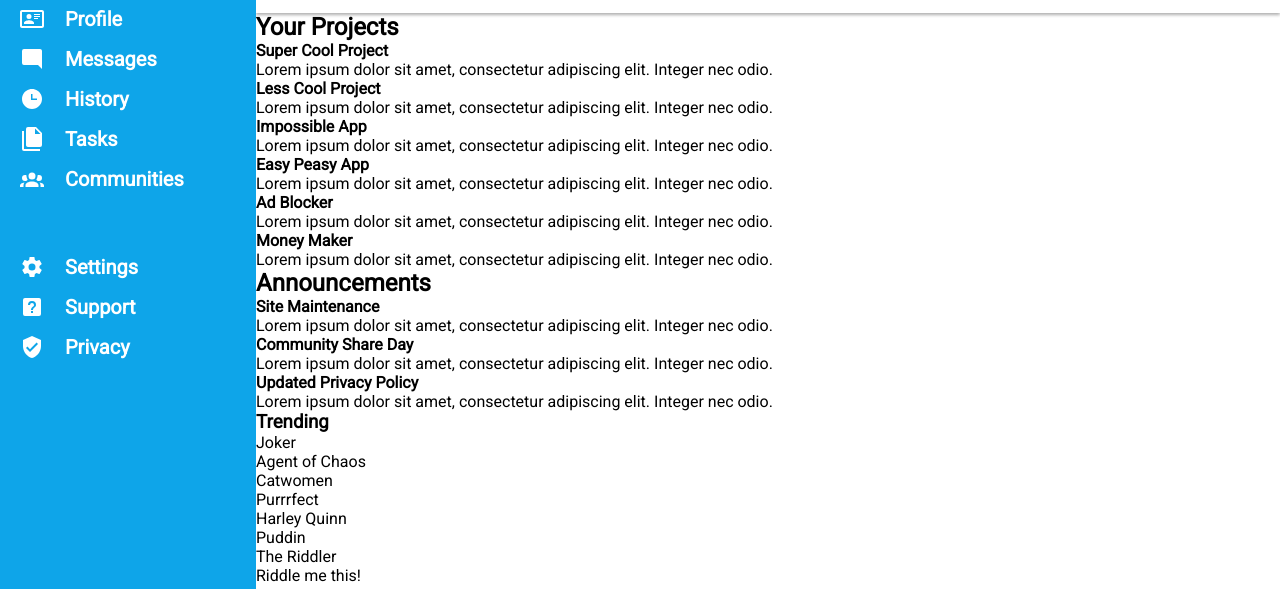
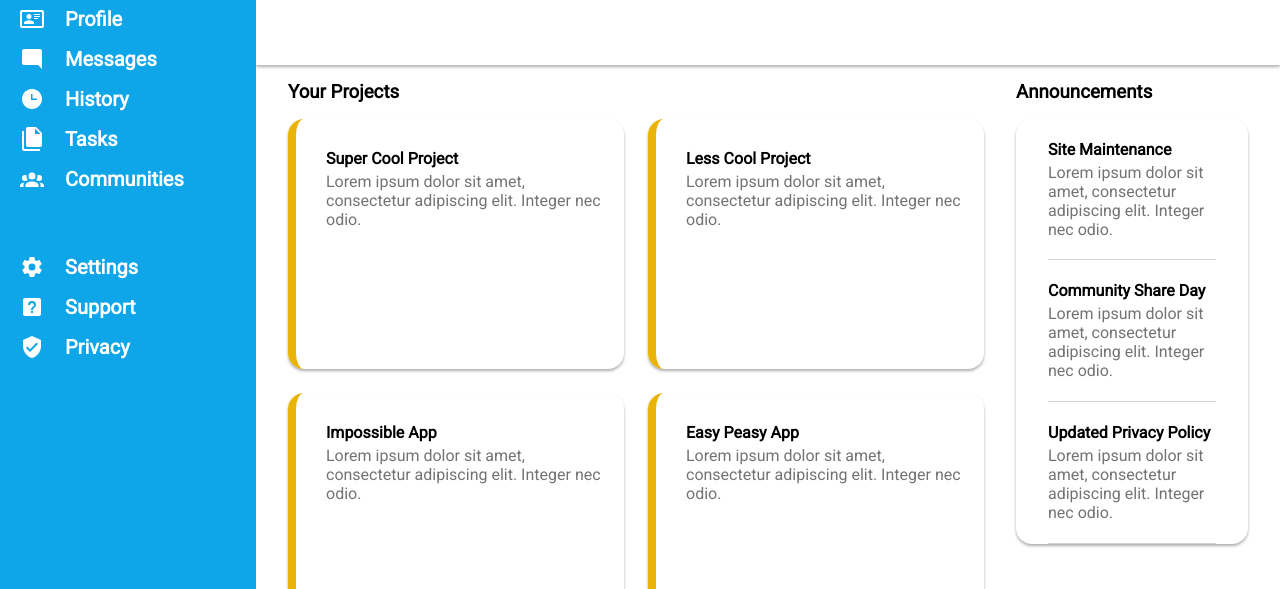
Before and after one commit to ARaza-13/admin-dashboard, a plain HTML site: page index.html in a window 1280 px wide. Shown: the part 161-750 px from the top of the page. Drawn offline with Linux system fonts and the light colour scheme.

Commit message:
Positioned and styled the projects, announcements, and trending content

```diff
--- a/index.html
+++ b/index.html
@@ -134,35 +134,39 @@
             </div>
         </div>
         <div class="main">
+            <div class="main-feed">
+                <h3>Your Projects</h3>
                 <div class="projects">
-                <h2>Your Projects</h2>
-                <div class="project">
+                    <article class="project">
                         <h4>Super Cool Project</h4>
                         <p>Lorem ipsum dolor sit amet, consectetur adipiscing elit. Integer nec odio.</p>
-                </div>
-                <div class="project">
+                    </article>
+                    <article class="project">
                         <h4>Less Cool Project</h4>
                         <p>Lorem ipsum dolor sit amet, consectetur adipiscing elit. Integer nec odio.</p>
-                </div>
-                <div class="project">
+                    </article>
+                    <article class="project">
                         <h4>Impossible App</h4>
                         <p>Lorem ipsum dolor sit amet, consectetur adipiscing elit. Integer nec odio.</p>
-                </div>
-                <div class="project">
+                    </article>
+                    <article class="project">
                         <h4>Easy Peasy App</h4>
                         <p>Lorem ipsum dolor sit amet, consectetur adipiscing elit. Integer nec odio.</p>
-                </div>
-                <div class="project">
+                    </article>
+                    <article class="project">
                         <h4>Ad Blocker</h4>
                         <p>Lorem ipsum dolor sit amet, consectetur adipiscing elit. Integer nec odio.</p>
-                </div>
-                <div class="project">
+                    </article>
+                    <article class="project">
                         <h4>Money Maker</h4>
                         <p>Lorem ipsum dolor sit amet, consectetur adipiscing elit. Integer nec odio.</p>
+                    </article>
                 </div>
             </div>
-            <div class="announcements">
-                <h2>Announcements</h2>
+            <div class="side-feed">
+                <div class="announcements-feed">
+                    <h3>Announcements</h3>
+                    <article class="announcements">
                         <div class="announcement">
                             <h4>Site Maintenance</h4>
                             <p>Lorem ipsum dolor sit amet, consectetur adipiscing elit. Integer nec odio.</p>
@@ -175,24 +179,28 @@
                             <h4>Updated Privacy Policy</h4>
                             <p>Lorem ipsum dolor sit amet, consectetur adipiscing elit. Integer nec odio.</p>
                         </div>
+                    </article>
                 </div>
-            <div class="trending">
+                <div class="trending-feed">
                     <h3>Trending</h3>
+                    <article class="trending">
                         <div class="account">
-                    <p class="username">Joker</p>
-                    <div class="bio">Agent of Chaos</div>
+                            <div class="username">@Joker</div>
+                            <p class="bio">Agent of Chaos</p>
                         </div>
                         <div class="account">
-                    <p class="username">Catwomen</p>
-                    <div class="bio">Purrrfect</div>
+                            <div class="username">@Catwomen</div>
+                            <p class="bio">Purrrfect</p>
                         </div>
                         <div class="account">
-                    <p class="username">Harley Quinn</p>
-                    <div class="bio">Puddin</div>
+                            <div class="username">@Harley_Quinn</div>
+                            <p class="bio">Puddin</p>
                         </div>
                         <div class="account">
-                    <p class="username">The Riddler</p>
-                    <div class="bio">Riddle me this!</div>
+                            <div class="username">@Riddler</div>
+                            <p class="bio">Riddle me this!</p>
+                        </div>
+                    </article>
                 </div>
             </div>
         </div>
--- a/styles.css
+++ b/styles.css
@@ -2,6 +2,9 @@
 
 :root {
     --main-color: #0ea5e9;
+    --accent: #eab308;
+    --text-color: #737373;
+    --shadowing: 0 2px 3px rgb(175, 175, 175);
 }
 
 * {
@@ -28,7 +31,7 @@ body {
     display: flex;
     flex-direction: column;
     gap: 12px;
-    box-shadow: 0 2px 3px rgb(175, 175, 175);
+    box-shadow: var(--shadowing);
     grid-area: header;
 }
 
@@ -143,6 +146,60 @@ a {
 }
 /* end of sidebar style */
 
+/* start of main style */
 .main {
+    display: flex;
+    gap: 2rem;
+    padding: 1rem 2rem;
     grid-area: main;
 }
+
+.main h3 {
+    margin-bottom: 1rem;
+}
+
+.main-feed {
+    flex: 3;
+}
+
+.projects {
+    display: grid;
+    grid-template-columns: repeat(auto-fit, minmax(300px, 1fr));
+    grid-auto-rows: 250px;
+    gap: 1.5rem;
+}
+
+.projects article {
+    padding: 30px 20px 20px 30px;
+    border-left: 0.5rem solid var(--accent);
+}
+
+article {
+    border-radius: 1rem;
+    box-shadow: var(--shadowing);
+}
+
+article h4 {
+    margin-bottom: 0.25rem;
+}
+
+article p {
+    color: var(--text-color);
+}
+
+.side-feed {
+    display: flex;
+    flex-direction: column;
+    flex: 1;
+    gap: 3rem;
+}
+
+.side-feed article {
+    padding: 0 2rem;
+}
+
+.announcement,
+.account {
+    padding: 1.3rem 0;
+    border-bottom: 1px solid #d6d3d1;
+}
```
Lines whose indentation alone changed are shown as unchanged.
